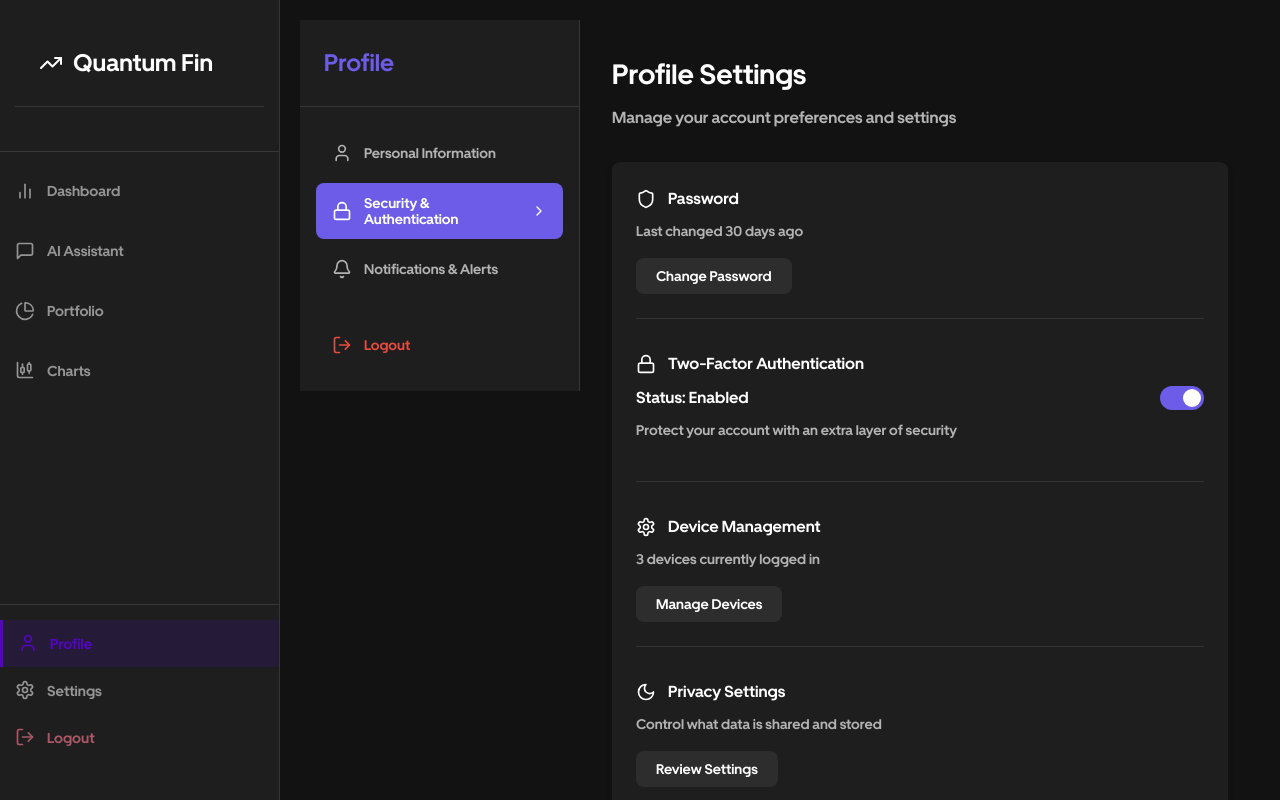
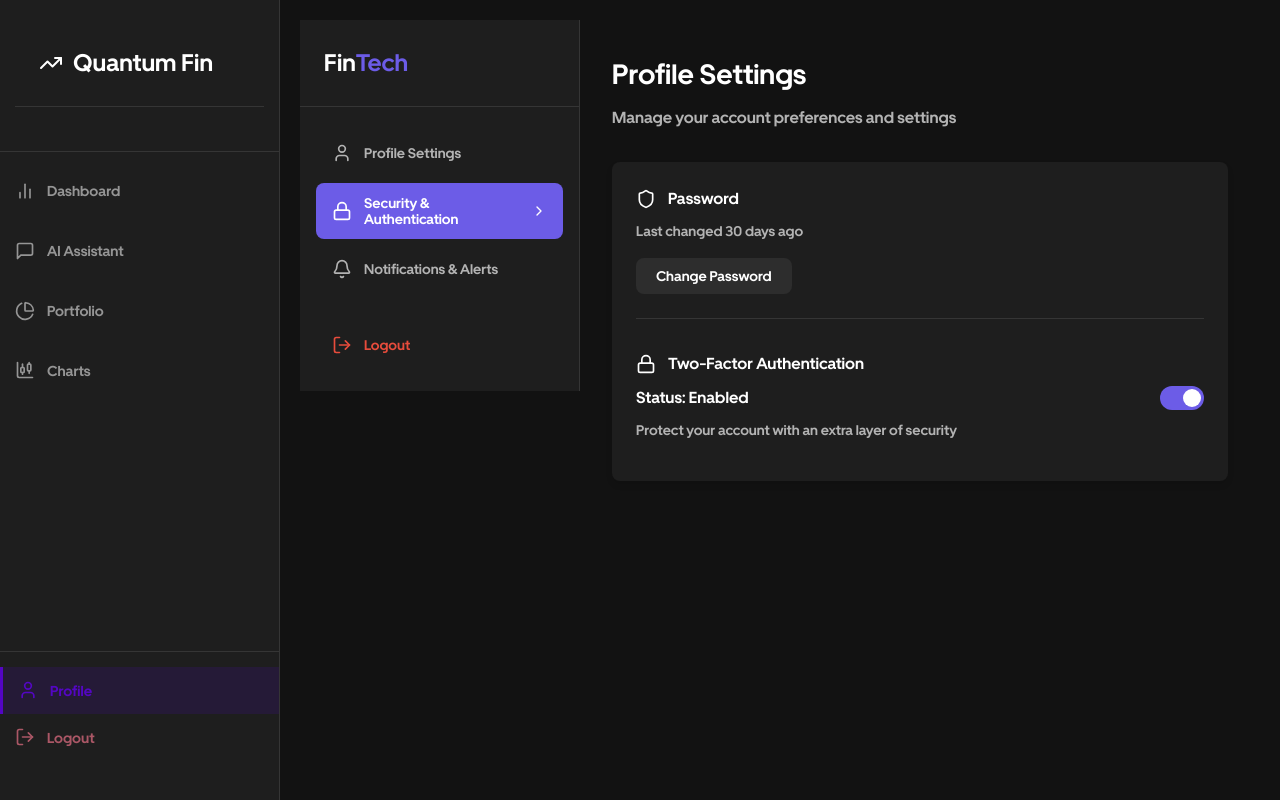
Before and after one commit to Ravitheja1289-dot/HackStack, a React (Vite) app in the folder my-app/: page /profile in a window 1280 px wide. Both pictures are taken after a click on the button "Security & Authentication". Built offline with nearby package versions, Linux system fonts and the light colour scheme.

Commit message:
Profile page updated

```diff
--- a/my-app/src/components/Profile.jsx
+++ b/my-app/src/components/Profile.jsx
@@ -21,7 +21,13 @@ const Profile = () => {
     }
   };
 
-  const renderPersonalInfo = () => (
+  // Local state for toggles
+  const [twoFactorEnabled, setTwoFactorEnabled] = useState(userData.twoFactorEnabled);
+  const [emailNotifications, setEmailNotifications] = useState(userData.notificationsEnabled.email);
+  const [pushNotifications, setPushNotifications] = useState(userData.notificationsEnabled.push);
+  const [smsNotifications, setSmsNotifications] = useState(userData.notificationsEnabled.sms);
+
+  const renderProfileSettings = () => (
     <div className="section-content">
       <div className="profile-header">
         <div className="profile-avatar">
@@ -53,7 +59,7 @@ const Profile = () => {
         </div>
       </div>
 
-      <button className="edit-button">Edit Personal Information</button>
+      <button className="edit-button">Edit Profile</button>
     </div>
   );
 
@@ -74,31 +80,17 @@ const Profile = () => {
           <h4>Two-Factor Authentication</h4>
         </div>
         <div className="toggle-container">
-          <span>Status: {userData.twoFactorEnabled ? 'Enabled' : 'Disabled'}</span>
+          <span>Status: {twoFactorEnabled ? 'Enabled' : 'Disabled'}</span>
           <label className="toggle">
-            <input type="checkbox" checked={userData.twoFactorEnabled} />
+            <input
+              type="checkbox"
+              checked={twoFactorEnabled}
+              onChange={() => setTwoFactorEnabled(!twoFactorEnabled)}
+            />
             <span className="slider"></span>
           </label>
         </div>
         <p>Protect your account with an extra layer of security</p>
-      </div>
-
-      <div className="security-item">
-        <div className="security-item-header">
-          <Settings size={20} />
-          <h4>Device Management</h4>
-        </div>
-        <p>3 devices currently logged in</p>
-        <button className="security-button">Manage Devices</button>
-      </div>
-
-      <div className="security-item">
-        <div className="security-item-header">
-          <Moon size={20} />
-          <h4>Privacy Settings</h4>
-        </div>
-        <p>Control what data is shared and stored</p>
-        <button className="security-button">Review Settings</button>
       </div>
     </div>
   );
@@ -109,7 +101,11 @@ const Profile = () => {
         <div className="notification-header">
           <h4>Email Notifications</h4>
           <label className="toggle">
-            <input type="checkbox" checked={userData.notificationsEnabled.email} />
+            <input
+              type="checkbox"
+              checked={emailNotifications}
+              onChange={() => setEmailNotifications(!emailNotifications)}
+            />
             <span className="slider"></span>
           </label>
         </div>
@@ -120,7 +116,11 @@ const Profile = () => {
         <div className="notification-header">
           <h4>Push Notifications</h4>
           <label className="toggle">
-            <input type="checkbox" checked={userData.notificationsEnabled.push} />
+            <input
+              type="checkbox"
+              checked={pushNotifications}
+              onChange={() => setPushNotifications(!pushNotifications)}
+            />
             <span className="slider"></span>
           </label>
         </div>
@@ -131,33 +131,15 @@ const Profile = () => {
         <div className="notification-header">
           <h4>SMS Alerts</h4>
           <label className="toggle">
-            <input type="checkbox" checked={userData.notificationsEnabled.sms} />
+            <input
+              type="checkbox"
+              checked={smsNotifications}
+              onChange={() => setSmsNotifications(!smsNotifications)}
+            />
             <span className="slider"></span>
           </label>
         </div>
         <p>Receive text message alerts for important updates</p>
-      </div>
-
-      <div className="notification-preferences">
-        <h4>Alert Preferences</h4>
-        <div className="checkbox-group">
-          <label>
-            <input type="checkbox" checked />
-            <span>Large transactions</span>
-          </label>
-          <label>
-            <input type="checkbox" checked />
-            <span>Unusual activity</span>
-          </label>
-          <label>
-            <input type="checkbox" checked />
-            <span>Password changes</span>
-          </label>
-          <label>
-            <input type="checkbox" />
-            <span>News and promotions</span>
-          </label>
-        </div>
       </div>
     </div>
   );
@@ -166,7 +148,7 @@ const Profile = () => {
     <div className="profile-page">
       <div className="sidebar">
         <div className="logo">
-          <h2><span>Profile</span></h2>
+          <h2>Fin<span>Tech</span></h2>
         </div>
 
         <nav className="nav-menu">
@@ -175,7 +157,7 @@ const Profile = () => {
             onClick={() => setActiveSection('personal')}
           >
             <User size={20} />
-            <span>Personal Information</span>
+            <span>Profile Settings</span>
             <ChevronRight size={16} className="nav-arrow" />
           </button>
 
@@ -211,7 +193,7 @@ const Profile = () => {
         </header>
 
         <div className="content-body">
-          {activeSection === 'personal' && renderPersonalInfo()}
+          {activeSection === 'personal' && renderProfileSettings()}
           {activeSection === 'security' && renderSecurity()}
           {activeSection === 'notifications' && renderNotifications()}
         </div>
--- a/my-app/src/components/Sidebar.jsx
+++ b/my-app/src/components/Sidebar.jsx
@@ -55,10 +55,6 @@ const Sidebar = () => {
           <User size={20} />
           <span>Profile</span>
         </div>
-        <div className="menu-item">
-          <Settings size={20} />
-          <span>Settings</span>
-        </div>
         <div className="menu-item logout">
           <LogOut size={20} />
           <span>Logout</span>
```
